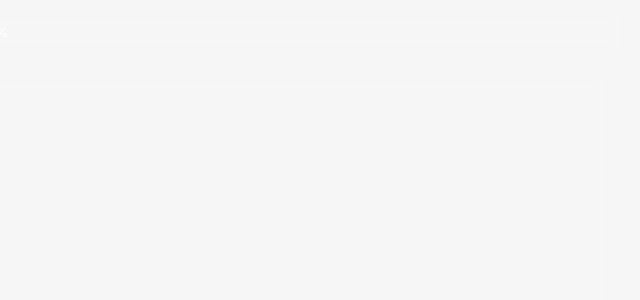
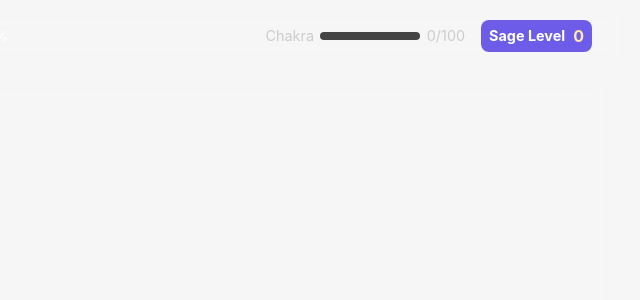
Before and after one commit to ABHIGYAN-MOHANTA/SageMode, a React (Vite) app: page / in a window 1280 px wide. Shown: the top 300 px of the page, without its empty margins (640-1280 px from the left). Built offline with nearby package versions, Linux system fonts and the light colour scheme.

Commit message:
feat senjutsu chakra xp

```diff
--- a/src/App.css
+++ b/src/App.css
@@ -481,3 +481,50 @@ button {
 .timeline-container::-webkit-scrollbar-thumb:hover {
   background: rgba(255, 255, 255, 0.3);
 }
+
+.tab-bar-right {
+  display: flex;
+  align-items: center;
+  gap: 1rem;
+  margin-left: auto;
+  margin-right: 1rem;
+}
+
+.xp-bar {
+  display: flex;
+  align-items: center;
+  gap: 0.4rem;
+  font-size: 0.9rem;
+  color: #ccc;
+}
+
+.xp-progress {
+  width: 100px;
+  height: 8px;
+  background: #444;
+  border-radius: 4px;
+  overflow: hidden;
+}
+
+.xp-progress-fill {
+  height: 100%;
+  background: linear-gradient(90deg, #74b9ff, #6c5ce7);
+  transition: width 0.3s ease;
+}
+
+.sage-level {
+  font-weight: bold;
+  color: #fff;
+  background: #6c5ce7;
+  padding: 0.25rem 0.5rem;
+  border-radius: 8px;
+  font-size: 0.9rem;
+  display: flex;
+  align-items: center;
+  gap: 0.5rem;
+}
+
+.sage-level-value {
+  font-size: 1rem;
+  color: #ffeaa7;
+}
--- a/src/App.tsx
+++ b/src/App.tsx
@@ -344,6 +344,26 @@ function App() {
       .sort((a, b) => b.totalDuration - a.totalDuration);
   };
 
+  // Move calculateXP inside App component - ensure it's defined after its dependencies
+  const calculateXP = (entries: TimeEntry[]): number => {
+    const todayEntries = getTodayEntries(entries);
+    let xp = 0;
+
+    todayEntries.forEach((entry: TimeEntry) => {
+      const duration = entry.end_time - entry.start_time; // seconds
+      const category = categorizeApp(entry.app_name);
+
+      const minutes = duration / 60;
+      if (category === 'Code') xp += minutes * 3;
+      else if (category === 'Productivity') xp += minutes * 2;
+      else xp += minutes * 1; // Optional fallback
+    });
+
+    return Math.floor(xp);
+  };
+
+  const xp = calculateXP(timeEntries); // Add XP calculation
+
   // Layout the time entries to avoid overlap - only filter SageMode and use today's entries
   const layoutEntries = layoutTimeEntries(
     getTodayEntries(timeEntries).filter(entry => entry.app_name.toLowerCase() !== 'sagemode')
@@ -393,6 +413,22 @@ function App() {
               />
             </div>
             <span>{memoryUsage.toFixed(1)}%</span>
+          </div>
+        </div>
+        <div className="tab-bar-right">
+          <div className="xp-bar">
+            <span>Chakra</span>
+            <div className="xp-progress">
+              <div
+                className="xp-progress-fill"
+                style={{ width: `${Math.min(xp % 100, 100)}%` }}
+              />
+            </div>
+            <span>{xp % 100}/100</span>
+          </div>
+          <div className="sage-level">
+            <span>Sage Level</span>
+            <span className="sage-level-value">{Math.floor(xp / 100)}</span>
           </div>
         </div>
       </div>
```
